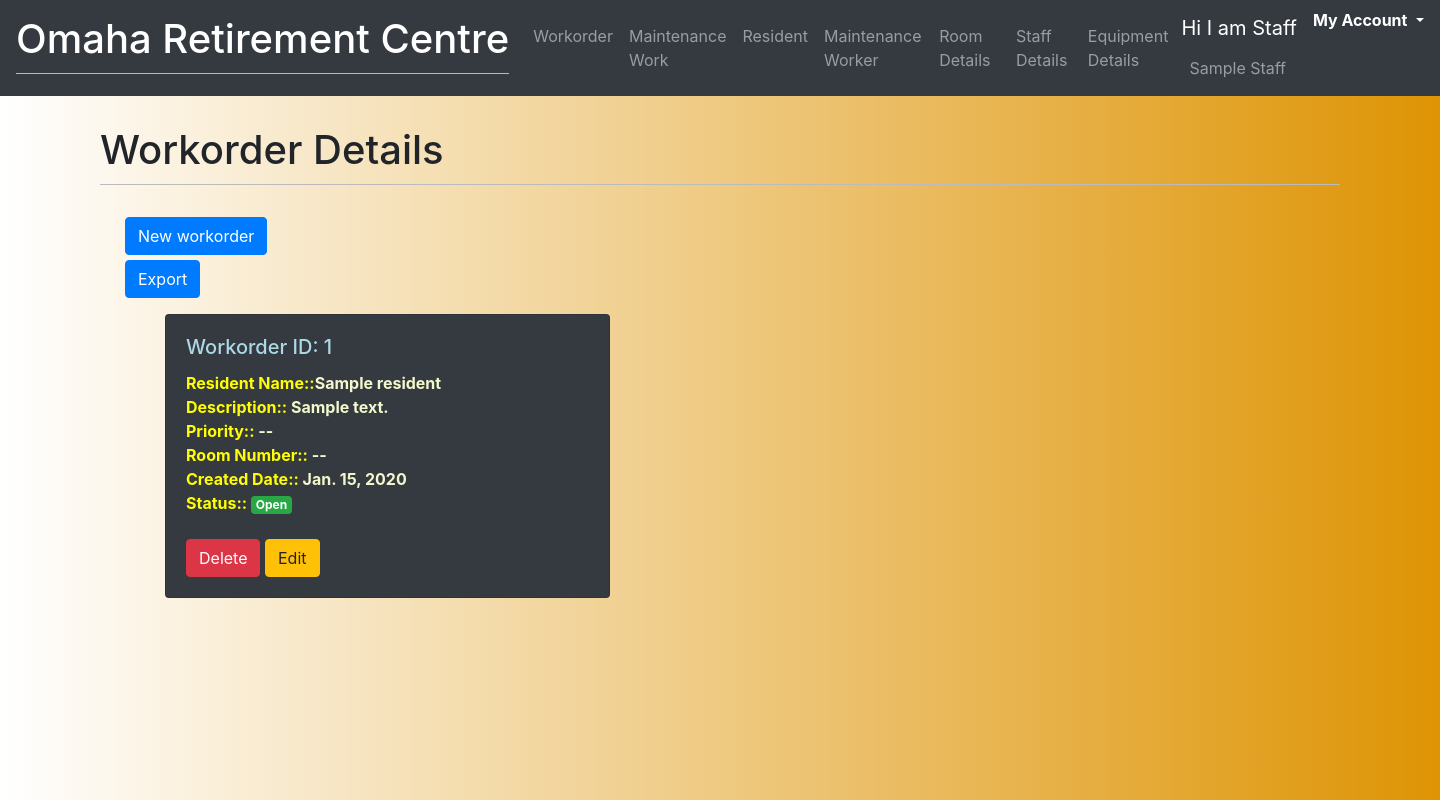
After one commit to VishekhaTamrakar/CentralOmahaRetirementManagementSystem, a Django app: page /resident/1/workorderview/ in a window 1440 px wide. The commit adds this page. Run offline with Django 3.2, Linux system fonts and the light colour scheme; a user stored in the database is signed in; tables that the repository leaves empty hold one stand-in row (values such as "Sample post"); some libraries are stand-ins or nearby versions; some web fonts are replaced.

Commit message:
Restricted view based on used_id done

```diff
--- a/ORC/forms.py
+++ b/ORC/forms.py
@@ -22,7 +22,7 @@ class Orc_StaffForm(forms.ModelForm):
 class WorkorderForm(forms.ModelForm):
     class Meta:
         model = Workorder
-        fields = ('resident_name', 'workorder_id', 'workorder_Description', 'workorder_category','workorder_priority','property_number', 'workorder_opendate','workorder_duedate','workorder_closedate','is_open')
+        fields = ('resident_name', 'workorder_id', 'resident_id', 'workorder_Description', 'workorder_category','workorder_priority','property_number', 'workorder_opendate','workorder_duedate','workorder_closedate','is_open')
 
 
 class EquipmentForm(forms.ModelForm):
--- a/ORC/templates/ORC/base.html
+++ b/ORC/templates/ORC/base.html
@@ -60,7 +60,7 @@
          {% elif request.user.is_maintenanceworker %}
 
             <li class="nav-item">
-              <a class="nav-link" href="{% url 'ORC:maintenancework_list' %}">
+              <a class="nav-link" href="{% url 'ORC:maintenancework_workerview' pk=request.user.id %}">
                 <span>Maintenance Work Details</span>
               </a>
             </li>
@@ -73,14 +73,9 @@
         {% elif request.user.is_resident %}
 
             <li class="nav-item">
-              <a class="nav-link" href="{% url 'ORC:workorder_list' %}">
+              <a class="nav-link" href="{% url 'ORC:resident_workorderview' pk=request.user.id %}">
+
                 <span>Workorder Details</span>
-              </a>
-            </li>
-
-            <li class="nav-item">
-              <a class="nav-link" href="{% url 'ORC:maintenancework_list' %}">
-                <span>Maintenance Work Details</span>
               </a>
             </li>
         {% endif %}
--- /dev/null
+++ b/ORC/templates/ORC/resident_workorderview.html
@@ -0,0 +1,63 @@
+{% extends 'ORC/base.html' %}
+{% block content %}
+
+    <link rel="stylesheet" href="https://maxcdn.bootstrapcdn.com/bootstrap/4.0.0/css/bootstrap.min.css" integrity="sha384-Gn5384xqQ1aoWXA+058RXPxPg6fy4IWvTNh0E263XmFcJlSAwiGgFAW/dAiS6JXm" crossorigin="anonymous">
+
+
+    <style>
+        body,html{
+            height: 100%;
+            margin: 0;
+            background: #7F7FD5;
+            background: -webkit-linear-gradient(to right, #ffffff, #ffffff);
+            background: linear-gradient(to right, #ffffff, #de9404);
+        }
+        #events_card{
+            padding-bottom: 40px;
+        }
+    </style>
+
+
+
+    <h1 class ="probootsrap-card-heading"> Workorder Details</h1><br>
+    <ul class="">
+        <a href="{% url 'ORC:workorder_new' %}" style="padding-right: 15Px" class="row"><span class="btn btn-primary">New workorder</span></a>
+        {% if request.user.is_orc_staff %}
+            <a href="{% url 'ORC:export_workorders_xls' %}" style="padding-right: 15Px; padding-top: 5Px" class="row"><span class="btn btn-primary">Export</span></a>
+        {% endif %}
+    </ul>
+
+    <div class="content container">
+
+    <div class="row" id="events_card">
+        {% for wo in workerview %}
+            <div class="col-md-16"></div>
+            <div class="col-md-5">
+                <div class="card text-white bg-dark mb-3">
+                    <div class="card-body">
+                         <h5 class="card-title" style = "color:lightblue" >Workorder ID: {{ wo.workorder_id }}</h5>
+                            <strong style = "color:yellow">Resident Name::</strong><b class="card-text" style = "color:#f3f7cc">{{ wo.resident_name }}</b><br>
+                            <strong style = "color:yellow">Description::  </strong><b class="card-text" style = "color:#f3f7cc">{{ wo.workorder_Description }}</b><br>
+                            <strong style = "color:yellow">Priority::      </strong><b class="card-text" style = "color:#f3f7cc">{{ wo.workorder_priority }}</b><br>
+                            <strong style = "color:yellow">Room Number::      </strong><b class="card-text" style = "color:#f3f7cc">{{ wo.property_number }}</b><br>
+                            <strong style = "color:yellow">Created Date::   </strong><b class="card-text" style = "color:#f3f7cc">{{ wo.created_date }}</b><br>
+                        {%  if wo.is_open %}
+                            <strong style = "color:yellow">Status::  </strong><b class="badge badge-success">Open</b>
+                        {% else %}
+                            <strong style = "color:yellow">Status::  </strong><span class="badge badge-danger">Closed</span>
+                        {% endif %}
+                            <br><br>
+                            <td><a href="#" onclick="return confirm ('Are you sure you want to delete?')"
+                                   class="btn btn-danger">Delete</a></td>
+
+                            <td><a href="#" class="btn btn-warning">Edit</a></td>
+
+                    </div>
+                </div>
+            </div>
+
+        {% endfor %}
+    </div>
+  </div>
+
+{% endblock %}
--- a/ORC/templates/ORC/workorder_new.html
+++ b/ORC/templates/ORC/workorder_new.html
@@ -1,5 +1,5 @@
 
-{{% extends 'ORC/base.html' %}
+{% extends 'ORC/base.html' %}
 {% load crispy_forms_tags %}
 {% block content %}
     <h1>Add New Workorder</h1>
--- a/ORC/urls.py
+++ b/ORC/urls.py
@@ -41,6 +41,7 @@ urlpatterns = [
     path('resident/new/', views.resident_new, name='resident_new'),
     path('resident/<int:pk>/edit/', views.resident_edit, name='resident_edit'),
     path('resident/<int:pk>/delete/', views.resident_delete, name='resident_delete'),
+    path('resident/<int:pk>/workorderview/', views.resident_workorderview, name='resident_workorderview'),
     url('maintenance_worker_list/', views.maintenance_worker_list, name='maintenance_worker_list'),
     path('maintenance_worker/new/', views.maintenance_worker_new, name='maintenance_worker_new'),
     path('maintenance_worker/<int:pk>/edit/', views.maintenance_worker_edit, name='maintenance_worker_edit'),
@@ -57,6 +58,8 @@ urlpatterns = [
     path('maintenancework/new/', views.maintenancework_new, name='maintenancework_new'),
     path('maintenancework/<int:pk>/edit/', views.maintenancework_edit, name='maintenancework_edit'),
     path('maintenancework/<int:pk>/delete/', views.maintenancework_delete, name='maintenancework_delete'),
+    path('maintenancework/<int:pk>/workerview/', views.maintenancework_workerview, name='maintenancework_workerview'),
+
     url(r'export/xls/$', views.export_workorders_excel, name='export_workorders_xls'),
     url(r'^workorders_json/', views.WorkorderList.as_view()),
     url(r'^residents_json/', views.ResidentList.as_view()),
--- a/ORC/views.py
+++ b/ORC/views.py
@@ -203,9 +203,20 @@ def maintenancework_delete(request, pk):
    maintenancework.delete()
    return redirect('ORC:maintenancework_list')
 
+@login_required()
+def maintenancework_workerview(request, pk):
+    print(" pk of logged in user",pk)
+    worker=MaintenanceWorker.objects.get(user_id = pk)
+    print(" object",worker)
+    workerid=worker.worker_id
+    print("worker id ",workerid)
+    workerview = [x for x in (MaintenanceWork.objects.filter(maintenanceworker_name_id=workerid))]
+    print("workder assigned to worker",workerview)
+    return render(request, 'ORC/maintenancework_workerview.html',
+                  {'workerview': workerview})
 
 
-
+@login_required()
 def resident_list(request):
     resident = Resident.objects.filter(created_date__lte=timezone.now())
     return render(request, 'ORC/resident_list.html',
@@ -250,6 +261,17 @@ def resident_delete(request, pk):
    resident = get_object_or_404(Resident, pk=pk)
    resident.delete()
    return redirect('ORC:resident_list')
+
+@login_required()
+def resident_workorderview(request, pk):
+    print(" pk of logged in user",pk)
+    Res=Resident.objects.get(user_id = pk)
+    print(" object",Resident)
+    res_id=Res.resident_id
+    workerview = [x for x in (Workorder.objects.filter(resident_id=res_id))]
+    print("workder assigned to worker",workerview)
+    return render(request, 'ORC/resident_workorderview.html',
+                  {'workerview': workerview})
 
 
 
```
Also changed, not shown: ORC/models.py (+47 -41 lines), ORC/templates/ORC/maintenancework_workerview.html (added, +59 -0 lines), ORC/migrations/0001_initial.py, ORC/migrations/0002_auto_20191206_2349.py (added), ORC/migrations/0003_auto_20191207_1141.py (added), ORC/migrations/0004_auto_20191207_1143.py (added), ORC/migrations/0005_auto_20191207_1145.py (added), ORC/migrations/0006_auto_20191207_1146.py (added), ORC/migrations/0007_auto_20191207_1148.py (added).
